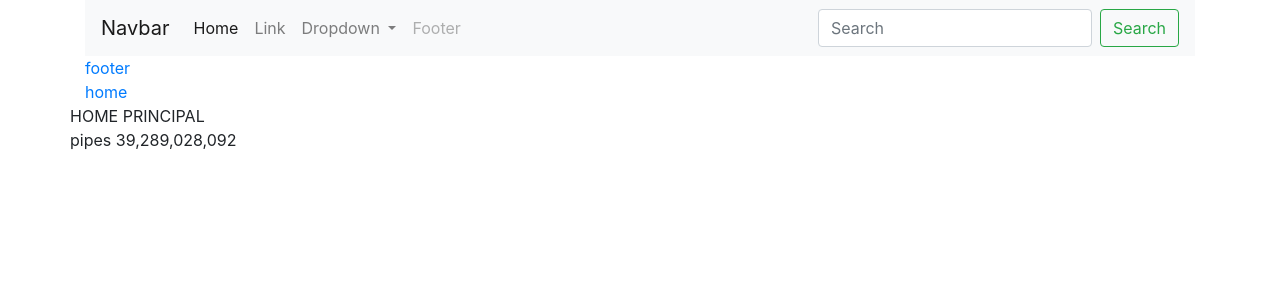
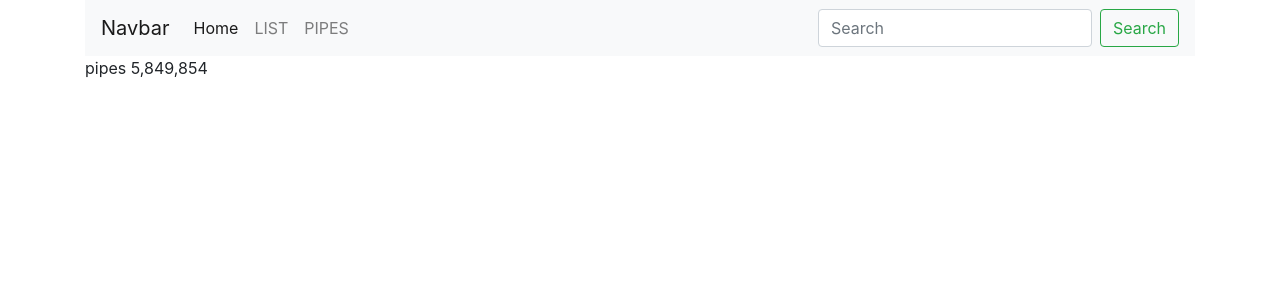
Before and after one commit to felipeaguilera245/angular-test, an Angular app: page /pipes in a window 1280 px wide. Before the commit this address led to /. Shown: the top 300 px of the page. Built offline with nearby package versions, Linux system fonts and the light colour scheme.

Commit message:
code fix

```diff
--- a/src/app/app-routing.module.ts
+++ b/src/app/app-routing.module.ts
@@ -1,10 +1,12 @@
 import { NgModule } from '@angular/core';
 import { Routes, RouterModule } from '@angular/router';
 import {FooterComponent} from './components/footer/footer.component'
-
+import {PipesComponent} from "./components/pipes/pipes.component"
 
 const routes: Routes = [
-  {path:'footer', component: FooterComponent }
+  {path:'footer', component: FooterComponent },
+  {path:'pipes', component: PipesComponent }
+
 ];
 
 @NgModule({
--- a/src/app/app.component.html
+++ b/src/app/app.component.html
@@ -4,18 +4,6 @@
 
   <app-menu></app-menu>
 
-  <div class="row .m-t-5">
-
-
-     HOME PRINCIPAL
-
-   </div>
-     <div class="row .m-t-5">
-
-     pipes  {{39289028092 | number}}
-
-     </div>
-
   </div>
 
 <router-outlet></router-outlet>
--- a/src/app/app.module.ts
+++ b/src/app/app.module.ts
@@ -6,12 +6,14 @@ import { AppComponent } from './app.component';
 import { FooterComponent } from './components/footer/footer.component';
 import { MenuComponent } from './components/menu/menu.component';
 import { HttpClientModule } from '@angular/common/http';
+import { PipesComponent } from './components/pipes/pipes.component';
 
 @NgModule({
   declarations: [
     AppComponent,
     FooterComponent,
-    MenuComponent
+    MenuComponent,
+    PipesComponent
   ],
   imports: [
     BrowserModule,
--- a/src/app/components/footer/footer.component.html
+++ b/src/app/components/footer/footer.component.html
@@ -4,4 +4,6 @@
 
       {{pais.name}}
 
+      <a [routerLink]="['/']">detalle</a>
+
 </div>
--- a/src/app/components/menu/menu.component.html
+++ b/src/app/components/menu/menu.component.html
@@ -1,30 +1,20 @@
 <nav class="navbar navbar-expand-lg navbar-light bg-light">
   <a class="navbar-brand" href="#">Navbar</a>
-  <button class="navbar-toggler" type="button" data-toggle="collapse" data-target="#navbarSupportedContent" aria-controls="navbarSupportedContent" aria-expanded="false" aria-label="Toggle navigation">
+  <button class="navbar-toggler" type="button" data-toggle="collapse"
+    data-target="#navbarSupportedContent" aria-controls="navbarSupportedContent" aria-expanded="false" aria-label="Toggle navigation">
     <span class="navbar-toggler-icon"></span>
   </button>
 
   <div class="collapse navbar-collapse" id="navbarSupportedContent">
     <ul class="navbar-nav mr-auto">
       <li class="nav-item active">
-        <a class="nav-link" href="#">Home <span class="sr-only">(current)</span></a>
+        <a class="nav-link" [routerLink]="['/']" href="#">Home <span class="sr-only">(current)</span></a>
       </li>
       <li class="nav-item">
-        <a class="nav-link" href="#">Link</a>
-      </li>
-      <li class="nav-item dropdown">
-        <a class="nav-link dropdown-toggle" href="#" id="navbarDropdown" role="button" data-toggle="dropdown" aria-haspopup="true" aria-expanded="false">
-          Dropdown
-        </a>
-        <div class="dropdown-menu" aria-labelledby="navbarDropdown">
-          <a class="dropdown-item" href="#">Action</a>
-          <a class="dropdown-item" href="#">Another action</a>
-          <div class="dropdown-divider"></div>
-          <a class="dropdown-item" href="#">Something else here</a>
-        </div>
+        <a class="nav-link" [routerLink]="['footer']" href="#" tabindex="-1" >LIST</a>
       </li>
       <li class="nav-item">
-        <a class="nav-link disabled" href="#" tabindex="-1" >Footer</a>
+        <a class="nav-link" [routerLink]="['pipes']" href="#" tabindex="-1" >PIPES</a>
       </li>
     </ul>
     <form class="form-inline my-2 my-lg-0">
@@ -33,19 +23,3 @@
     </form>
   </div>
 </nav>
-
-<div class="container m-t-3">
-
-    <div class="row m-t-2">
-
-        <a [routerLink]="['footer']">footer</a>
-
-    </div>
-
-    <div class="row m-t-2">
-
-        <a  [routerLink]="['/']">home</a>
-
-    </div>
-
-</div>
--- /dev/null
+++ b/src/app/components/pipes/pipes.component.html
@@ -0,0 +1,7 @@
+
+
+   <div class="container m-t-5">
+
+     pipes  {{5849854 | number}}
+
+   </div>
--- /dev/null
+++ b/src/app/components/pipes/pipes.component.ts
@@ -0,0 +1,15 @@
+import { Component, OnInit } from '@angular/core';
+
+@Component({
+  selector: 'app-pipes',
+  templateUrl: './pipes.component.html',
+  styleUrls: ['./pipes.component.css']
+})
+export class PipesComponent implements OnInit {
+
+  constructor() { }
+
+  ngOnInit(): void {
+  }
+
+}
```
Also changed, not shown: src/app/components/pipes/pipes.component.css (added).
